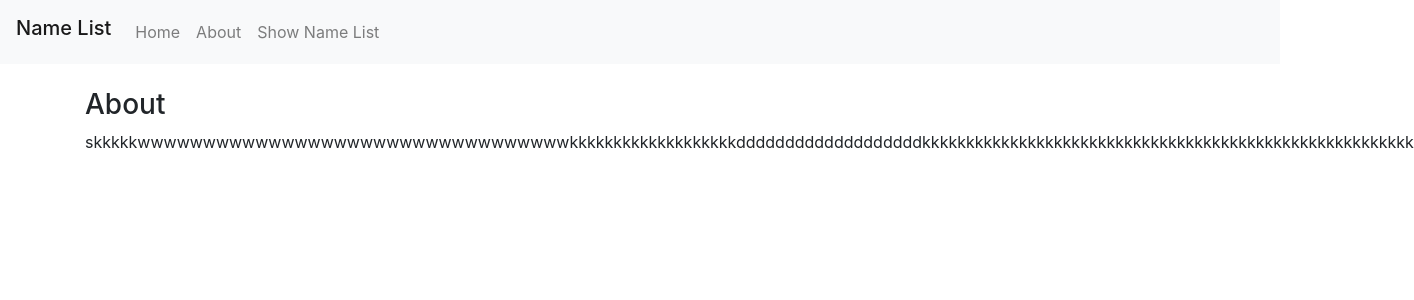
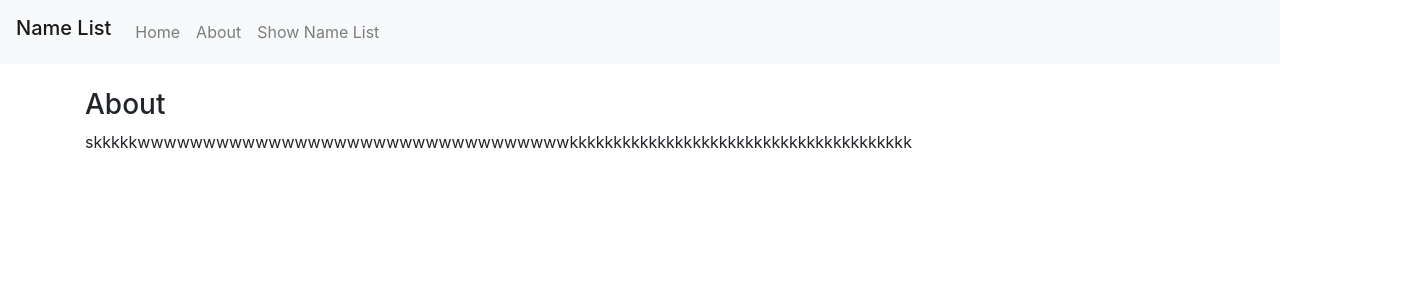
Before and after one commit to udaravimukthi/React-Js-demo, a React (Create React App) app: page /about in a window 1280 px wide. Shown: the top 300 px of the page, 1414 px wide, since content can reach past the window. Built offline with nearby package versions, Linux system fonts and the light colour scheme.

Commit message:
Added some bootstrap commands

```diff
--- a/src/components/pages/About/About.jsx
+++ b/src/components/pages/About/About.jsx
@@ -5,7 +5,7 @@ function About(){
         <React.Fragment>
             <div className="container mt-4">
                 <h3>About</h3>
-                <p>skkkkkwwwwwwwwwwwwwwwwwwwwwwwwwwwwwwwwwkkkkkkkkkkkkkkkkkkkdddddddddddddddddddkkkkkkkkkkkkkkkkkkkkkkkkkkkkkkkkkkkkkkkkkkkkkkkkkkkkkkkk</p>
+                <p>skkkkkwwwwwwwwwwwwwwwwwwwwwwwwwwwwwwwwwkkkkkkkkkkkkkkkkkkkkkkkkkkkkkkkkkkkkkkk</p>
             </div>
         </React.Fragment>
     );
```
